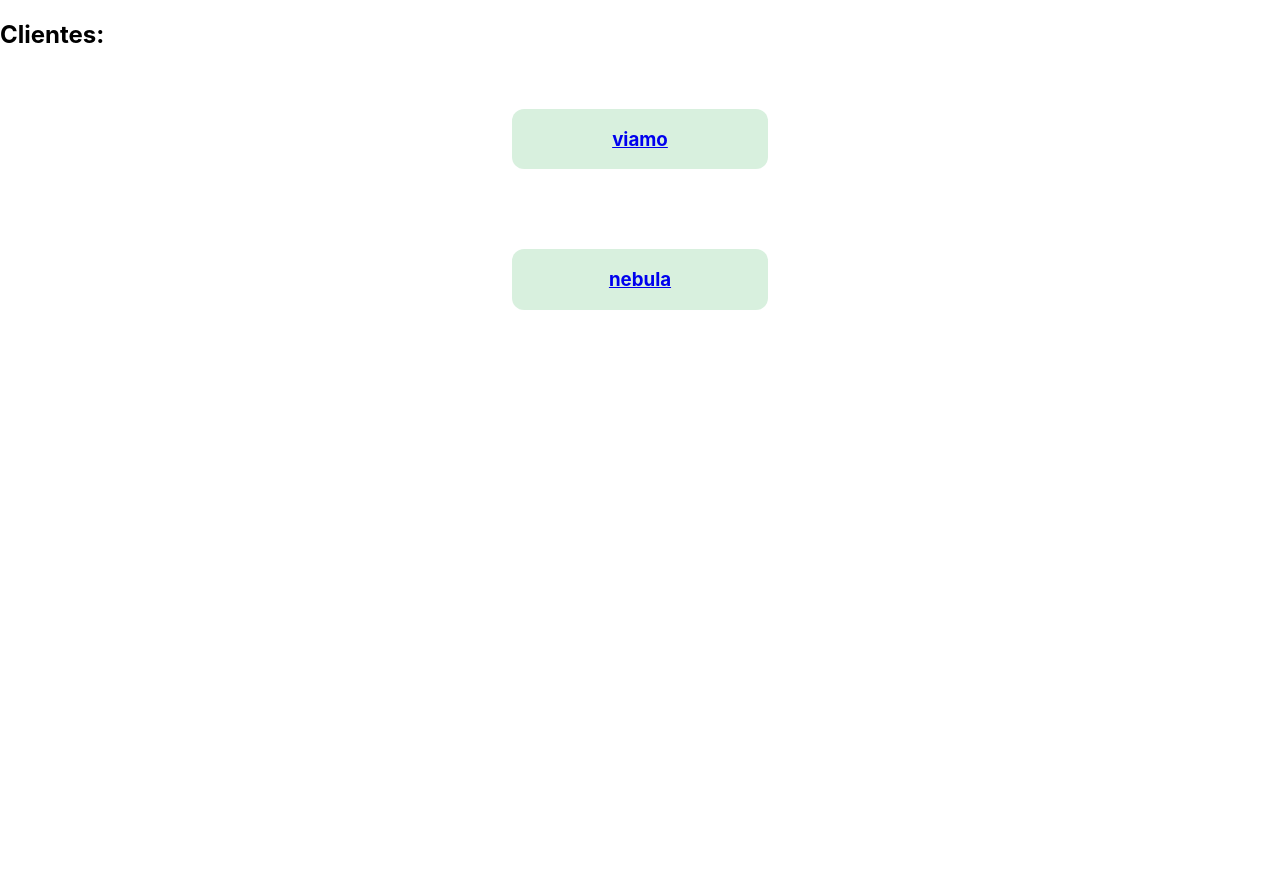
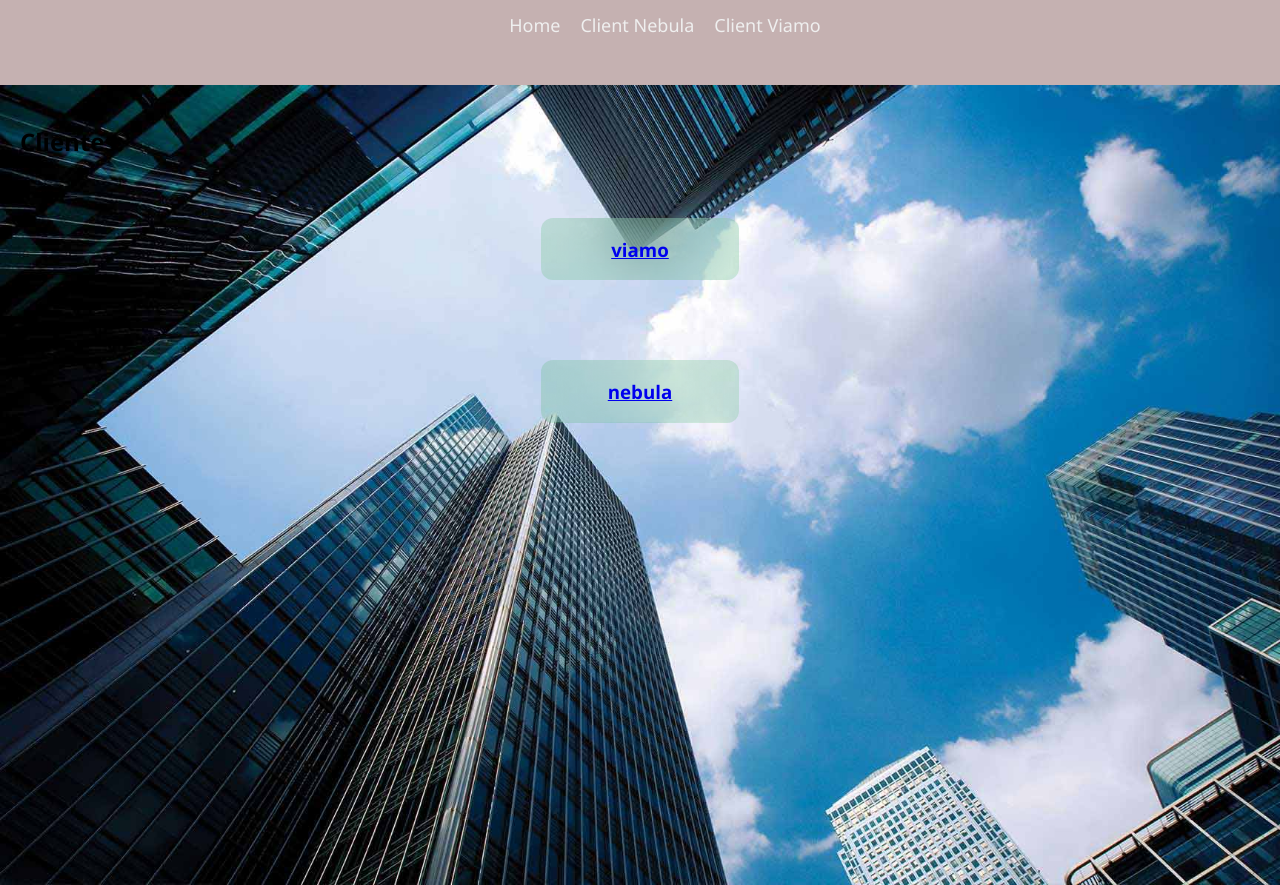
Before and after one commit to arturokaadu/challenge1, a React (Create React App) app: page / in a window 1280 px wide. Before the commit the page ends 800 px from the top, so only its background shows below. Built offline with nearby package versions, Linux system fonts and the light colour scheme.

Commit message:
started styling

```diff
--- a/src/App.js
+++ b/src/App.js
@@ -1,12 +1,13 @@
 import { Routes, Route } from "react-router-dom";
 import { Home } from "./components/Home/Home";
-
+import {Nav} from "./components/Nav/Nav"
 import { Viamo } from "./components/Details/Viamo";
 import { Nebula } from "./components/Details/Nebula";
 function App() {
   return (
     <>
       <div>
+        <Nav />
         <Routes>
           <Route exact path="/" element={<Home />} />
           <Route path="/Viamo" element={<Viamo />} />
--- a/src/components/Home/Home.jsx
+++ b/src/components/Home/Home.jsx
@@ -1,10 +1,12 @@
 import { data } from "../../data";
 import { Link } from "react-router-dom";
 import { Card } from "../Card/Card";
+import styles from "./home.module.css";
+
 
 export const Home = () => {
   return (
-    <div>
+    <div className={styles.cardContainer}>
       <h2>Clientes: </h2>
       <div>
         {data.map((e, key) => {
--- /dev/null
+++ b/src/components/Home/home.module.css
@@ -0,0 +1,12 @@
+body, html{
+    height: 100%;
+}
+.cardContainer{
+
+    background: url('../../assets/Company.jfif') no-repeat;
+    height: 100vh;
+    width: 100%;
+    background-size: cover;
+    padding: 20px
+
+}
--- /dev/null
+++ b/src/components/Nav/Nav.jsx
@@ -0,0 +1,16 @@
+import { Link } from "react-router-dom";
+import styles from "./nav.module.css";
+
+export const Nav = () => {
+  return (
+    <div className={styles.nav}>
+      <div className={styles.navlinks}>
+        <Link to="/" style={{ textDecoration: "none" }}>
+          <div>Home</div>
+        </Link>
+        <Link to="/Nebula">Client Nebula</Link>
+        <Link to="/Viamo">Client Viamo</Link>
+      </div>
+    </div>
+  );
+};
--- /dev/null
+++ b/src/components/Nav/nav.module.css
@@ -0,0 +1,101 @@
+* {
+    box-sizing: border-box;
+  }
+
+  body {
+    margin: 0px;
+    font-family: 'segoe ui';
+  }
+
+  .nav {
+    height: 85px;
+    width: 100%;
+    background-color: #c5b1b1;
+    position: relative;
+  }
+
+  .nav > .navheader {
+    display: inline;
+  }
+
+  .nav > .navheader > .navtitle {
+    display: inline-block;
+    font-size: 22px;
+    color: #fff;
+    padding: 10px 10px 10px 10px;
+  }
+
+  .nav > .navbtn {
+    display: none;
+  }
+
+  .nav > .navlinks {
+    display: inline;
+    /* justify-content: center; */
+    float: center;
+    float: left;
+    position: relative;
+    left: 39%;
+    font-size: 18px;
+  }
+
+  .nav > .navlinks > a {
+    display: inline-block;
+    padding: 13px 10px 13px 10px;
+    text-decoration: none;
+    color: #efefef;
+  }
+
+  .nav > .navlinks > a:hover {
+    background-color: rgba(0, 0, 0, 0.3);
+  }
+
+  .nav > #navcheck {
+    display: none;
+  }
+
+  @media (max-width:600px) {
+    .nav > .nav-btn {
+      display: inline-block;
+      position: absolute;
+      right: 0px;
+      top: 0px;
+    }
+    .nav > .navbtn > label {
+      display: inline-block;
+      width: 50px;
+      height: 50px;
+      padding: 13px;
+    }
+    .nav > .navbtn > label:hover,.nav  #nav-check:checked ~ .navbtn > label {
+      background-color: rgba(0, 0, 0, 0.3);
+    }
+    .nav > .navbtn > label > span {
+      display: block;
+      width: 25px;
+      height: 10px;
+      border-top: 2px solid #eee;
+    }
+    .nav > .navlinks {
+      position: absolute;
+      display: block;
+      width: 100%;
+      background-color: #333;
+      height: 0px;
+      transition: all 0.3s ease-in;
+      overflow-y: hidden;
+      top: 50px;
+      left: 0px;
+    }
+    .nav > .navlinks > a {
+      display: block;
+      width: 100%;
+    }
+    .nav > #navcheck:not(:checked) ~ .navlinks {
+      height: 0px;
+    }
+    .nav > #navcheck:checked ~ .navlinks {
+      height: calc(100vh - 50px);
+      overflow-y: auto;
+    }
+  }
```
Also changed, not shown: src/components/Details/Nebula.jsx (+10 -1 lines), src/components/Details/Viamo.jsx (+10 -3 lines), src/assets/Company.jfif (added).
